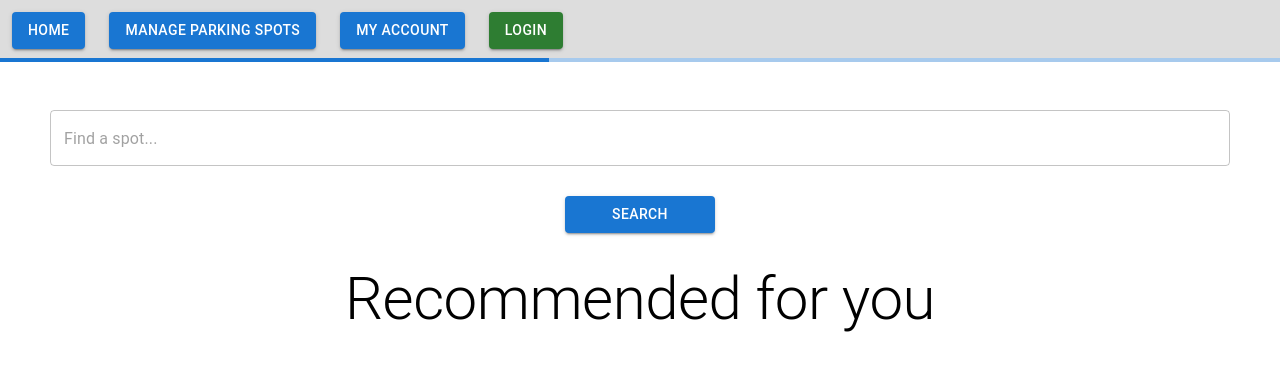
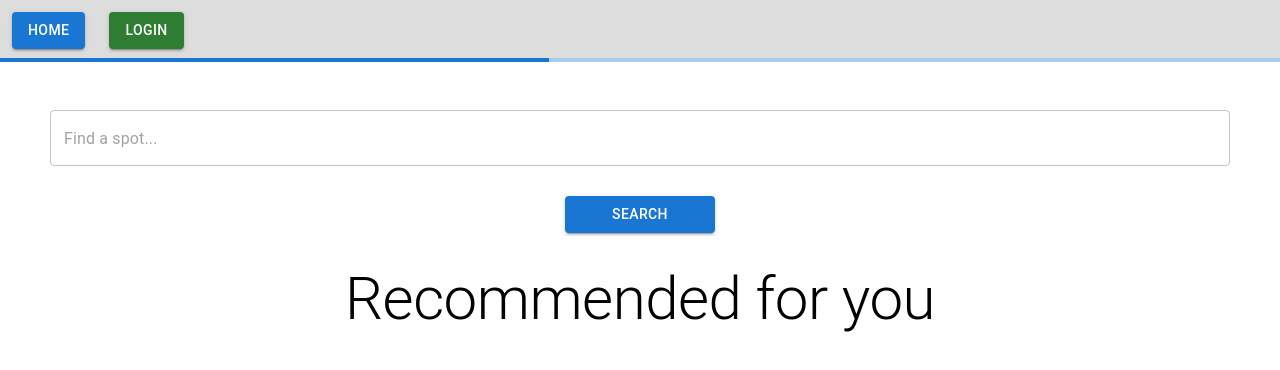
Before and after one commit to RunChennnn/Parking-Space-Booking, a React (Create React App) app in the folder frontend/vroom/: page /home in a window 1280 px wide. Shown: the top 370 px of the page. Built offline with nearby package versions, Linux system fonts and the light colour scheme; no server answers.

Commit message:
changed navbar when logged out

```diff
--- a/frontend/vroom/src/components/NavigationBar.jsx
+++ b/frontend/vroom/src/components/NavigationBar.jsx
@@ -77,13 +77,18 @@ function NavigationBar (props) {
           <Button id='nav-logout-button' variant="contained" color="error" style={buttonStyle} onClick={pressLogout}>Logout</Button>
         </div>
       )}
-      {!adminIsLoggedIn() && (
+      {!adminIsLoggedIn() && userIsLoggedIn() && (
         <div style={barStyle}>
           <Button id='nav-home-button' variant="contained" style={buttonStyle} onClick={() => navigate('/home')}>Home</Button>
           <Button id='nav-manage-spots-button' variant="contained" style={buttonStyle} onClick={pressManageParkingSpots}>Manage Parking Spots</Button>
           <Button id='nav-my-account-button' variant="contained" style={buttonStyle} onClick={pressMyAccount}>My Account</Button>
-          {userIsLoggedIn() && (<Button id='nav-logout-button' variant="contained" color="error" style={buttonStyle} onClick={pressLogout}>Logout</Button>)}
-          {!userIsLoggedIn() && (<Button id='nav-logout-button' variant="contained" color="success" style={buttonStyle} onClick={pressLogin}>Login</Button>)}
+          <Button id='nav-logout-button' variant="contained" color="error" style={buttonStyle} onClick={pressLogout}>Logout</Button>
+        </div>
+      )}
+      {!userIsLoggedIn() && (
+        <div style={barStyle}>
+          <Button id='nav-home-button' variant="contained" style={buttonStyle} onClick={() => navigate('/home')}>Home</Button>
+          <Button id='nav-logout-button' variant="contained" color="success" style={buttonStyle} onClick={pressLogin}>Login</Button>
         </div>
       )}
       {props.loading && (<LinearProgress style={loadingStyle} />)}
```
